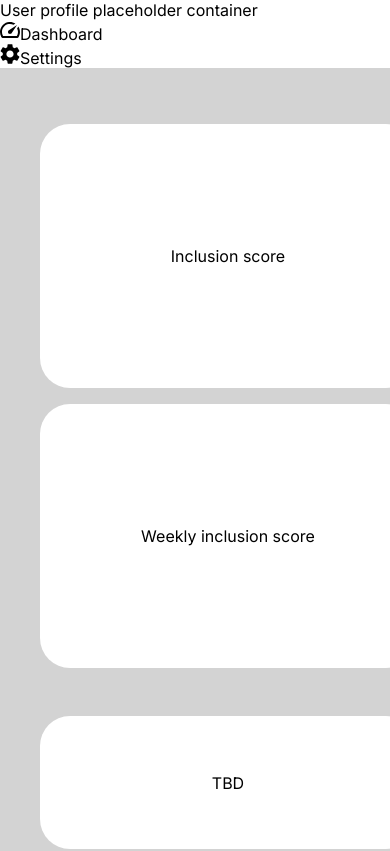
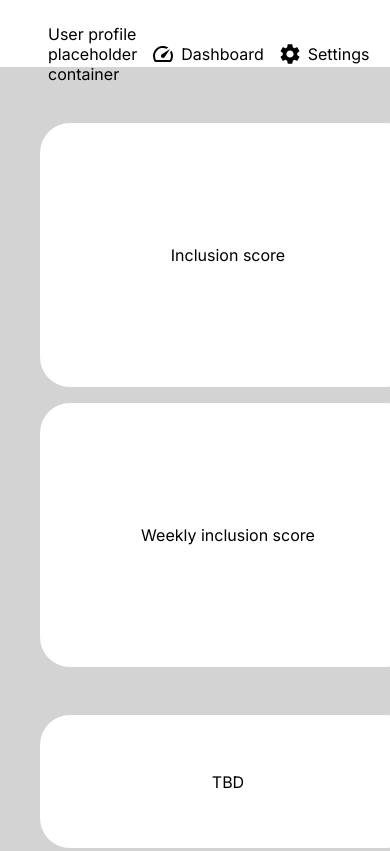
Before and after one commit to JTKsson/jolint-dashboard, a Next.js app: page / in a window 390 px wide. Shown: the top 851 px of the page. Built offline with nearby package versions, Linux system fonts and the light colour scheme.

Commit message:
Implement initial styling to sidebar component and main Home page  w/ responsiveness

```diff
--- a/src/app/components/Sidebar/Sidebar.jsx
+++ b/src/app/components/Sidebar/Sidebar.jsx
@@ -1,20 +1,29 @@
 import Image from 'next/image'
+import styles from './sidebar.module.css'
 
 export default function Sidebar() {
   return (
-    <div>
-      <div>
+    <div className={styles.main}>
+      <div className={styles.userContainer}>
         User profile placeholder container
       </div>
-      <div>
-        <div>
-          <Image src="/images/dashboard-icon.svg" alt="Dashboard icon" width={20} height={20} />
-          Dashboard
-        </div>
-        <div>
-         <Image src="/images/settings-icon.svg" alt="Settings icon" width={20} height={20} />
-          Settings
-        </div>
+      <div className={styles.textLabel}>
+        <Image
+          src="/images/dashboard-icon.svg"
+          alt="Dashboard icon"
+          width={20}
+          height={20}
+        />
+        Dashboard
+      </div>
+      <div className={styles.textLabel}>
+        <Image
+          src="/images/settings-icon.svg"
+          alt="Settings icon"
+          width={20}
+          height={20}
+        />
+        Settings
       </div>
     </div>
   )
--- a/src/app/components/Sidebar/sidebar.module.css
+++ b/src/app/components/Sidebar/sidebar.module.css
@@ -0,0 +1,47 @@
+.main {
+  flex-direction: column;
+  margin: 5rem 2rem;
+}
+
+.userContainer {
+  margin-bottom: 6rem;
+}
+
+.main > div:last-child {
+  margin-top: 0.8rem;
+}
+
+.textLabel {
+  display: flex;
+  gap: 0.5rem;
+}
+
+.textLabel:hover {
+  cursor: pointer;
+  opacity: 0.5;
+}
+
+@media (max-width: 768px) {
+  .main {
+    display: grid;
+    gap: 1rem;
+    grid-template-columns: 2fr 1fr 1fr;
+    grid-template-rows: 1fr;
+    margin: 1.5rem 3rem;
+  }
+
+  .main > div:last-child {
+    margin: 0;
+  }
+
+  .userContainer {
+    margin: 0;
+  }
+
+  .textLabel {
+    align-items: center;
+    display: flex;
+    gap: 0.5rem;
+    justify-content: flex-end;
+  }
+}
--- a/src/app/page.js
+++ b/src/app/page.js
@@ -6,8 +6,12 @@ export default function Home() {
   return (
     <>
       <div className={styles.main}>
-        <Sidebar />
-        <Frame />
+        <div className={styles.sidebar}>
+          <Sidebar />
+        </div>
+        <div className={styles.frame}>
+          <Frame />
+        </div>
       </div>
     </>
   )
--- a/src/app/page.module.css
+++ b/src/app/page.module.css
@@ -1,11 +1,35 @@
 .main {
   display: grid;
-  grid-template-columns: 1fr 5fr;
 }
 
-@media (max-width: 768px) {
+.sidebar {
+  left: 0;
+  position: fixed;
+  top: 0;
+  width: 100%;
+}
+
+.frame {
+  margin-top: 4.2rem;
+  width: 100%;
+}
+
+@media (min-width: 769px) {
   .main {
-    display: grid;
-    grid-template-columns: 1fr;
+    display: flex;
+    grid-template-columns: 1fr auto;
+    justify-content: center;
+    margin-left: 12.5rem;
+  }
+
+  .sidebar {
+    height: 100%;
+    order: 1;
+    width: 200px;
+  }
+
+  .frame {
+    margin-top: 0;
+    order: 2;
   }
 }
```
